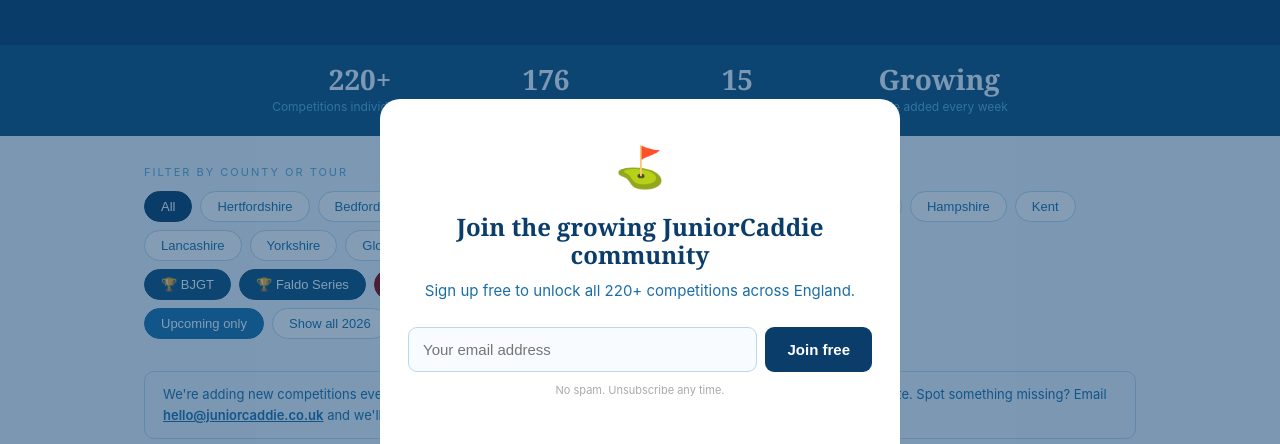
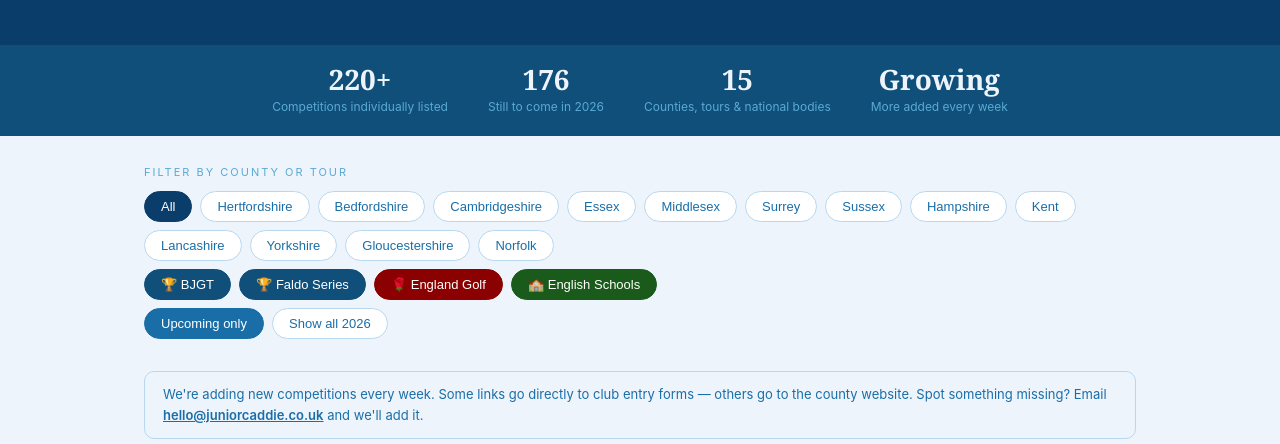
Before and after one commit to daniellovatt-gif/juniorcaddie, a plain HTML site: page competitions.html in a window 1280 px wide. Shown: the part 356-800 px from the top of the page. Drawn offline with Linux system fonts and the light colour scheme.

Commit message:
Add files via upload

```diff
--- a/competitions.html
+++ b/competitions.html
@@ -219,50 +219,6 @@
     .logo-e.light .logo-e-caddie { color: #1A6EA8; }
 
     /* ── EMAIL GATE ── */
-    .gate-overlay {
-      position: fixed; inset: 0;
-      background: rgba(11,61,107,0.5);
-      z-index: 500; display: none;
-      align-items: flex-end; justify-content: center;
-    }
-    .gate-overlay.visible { display: flex; }
-    .gate-panel {
-      background: white; border-radius: 20px 20px 0 0;
-      width: min(520px, 100vw); padding: 36px 28px 44px;
-      animation: gateUp 0.35s cubic-bezier(0.34,1.2,0.64,1);
-      position: relative;
-    }
-    @keyframes gateUp { from { transform: translateY(100%); } to { transform: translateY(0); } }
-    .gate-icon { font-size: 40px; margin-bottom: 14px; display: block; text-align: center; }
-    .gate-title {
-      font-family: var(--serif); font-size: 24px; font-weight: 700;
-      color: var(--navy); margin-bottom: 10px; line-height: 1.15;
-      text-align: center;
-    }
-    .gate-sub { font-size: 15px; color: var(--mid); line-height: 1.65; margin-bottom: 24px; text-align: center; }
-    .gate-sub strong { color: var(--navy); }
-    .gate-form { display: flex; gap: 8px; margin-bottom: 10px; }
-    .gate-input {
-      flex: 1; padding: 13px 14px; border: 1.5px solid var(--pale);
-      border-radius: 9px; font-size: 15px; color: var(--navy);
-      background: #F8FBFF;
-    }
-    .gate-input:focus { outline: none; border-color: var(--mid); }
-    .gate-btn {
-      background: var(--navy); color: white; border: none;
-      padding: 13px 22px; border-radius: 9px;
-      font-size: 15px; font-weight: 700; cursor: pointer;
-      white-space: nowrap; transition: background 0.15s;
-    }
-    .gate-btn:hover { background: var(--mid); }
-    .gate-reassurance { font-size: 11px; color: #AAA; text-align: center; }
-
-    /* Locked cards blur effect */
-    .comp-card.locked {
-      pointer-events: none;
-      user-select: none;
-    }
-
     /* Welcome banner */
     .welcome-banner {
       display: none;
@@ -2837,132 +2793,47 @@
   }
 
   init();
-  // Apply gate after init renders cards
-  setTimeout(() => {
-    if (typeof applyGate === 'function') applyGate();
-  }, 500);
 </script>
 
-<!-- ── EMAIL GATE ── -->
-<div class="gate-overlay" id="gate-overlay">
-  <div class="gate-panel">
-    <span class="gate-icon">⛳</span>
-    <div class="gate-title">Join the growing JuniorCaddie community</div>
-    <div class="gate-sub">Sign up free to unlock all 220+ competitions across England.</div>
-    <div class="gate-form">
-      <input class="gate-input" id="gate-email" type="email" placeholder="Your email address" autocomplete="email"/>
-      <button class="gate-btn" onclick="submitGate()">Join free</button>
-    </div>
-    <div class="gate-reassurance">No spam. Unsubscribe any time.</div>
+<!-- Soft community signup -->
+<div style="background:var(--navy); padding:36px 24px; text-align:center;">
+  <div style="max-width:480px; margin:0 auto;" id="soft-signup">
+    <div style="font-family:Georgia,serif; font-size:20px; font-weight:700; color:white; margin-bottom:6px;">Join the JuniorCaddie community</div>
+    <div style="font-size:14px; color:#7BBDE0; margin-bottom:18px; line-height:1.6;">New competitions added every week. We'll let you know when new ones are added near you.</div>
+    <div style="display:flex; gap:8px; max-width:400px; margin:0 auto 8px; flex-wrap:wrap;">
+      <input id="soft-email" type="email" placeholder="Your email address" autocomplete="email"
+        style="flex:1; min-width:180px; padding:11px 14px; border:1.5px solid rgba(255,255,255,0.2); border-radius:8px; font-size:14px; background:rgba(255,255,255,0.1); color:white; outline:none;"
+        onkeydown="if(event.key==='Enter') softSignup()"/>
+      <button onclick="softSignup()"
+        style="background:white; color:#0B3D6B; border:none; padding:11px 20px; border-radius:8px; font-size:14px; font-weight:700; cursor:pointer; white-space:nowrap;">
+        Join free
+      </button>
+    </div>
+    <div style="font-size:11px; color:rgba(255,255,255,0.35);">No spam. Unsubscribe any time.</div>
   </div>
 </div>
 
 <script>
-  // ── HARD GATE — 6 free competitions then locked ──
-  const GATE_KEY = 'jc_community_member';
-  const FREE_COUNT = 10;
-
-  function isMember() {
-    return localStorage.getItem(GATE_KEY) === '1';
-  }
-
-  function applyGate() {
-    if (isMember()) {
-      unlockAll();
-      return;
-    }
-    // Lock cards beyond the 6th
-    const cards = document.querySelectorAll('.comp-card:not(.past)');
-    let visibleCount = 0;
-    cards.forEach(card => {
-      const section = card.closest('.county-section');
-      if (section && section.style.display === 'none') return;
-      visibleCount++;
-      if (visibleCount > FREE_COUNT) {
-        card.classList.add('locked');
-      }
-    });
-
-    // Fire gate when the 6th card scrolls into view
-    const sixthCard = document.querySelectorAll('.comp-card:not(.past)')[FREE_COUNT - 1];
-    if (!sixthCard) return;
-
-    const observer = new IntersectionObserver((entries) => {
-      entries.forEach(entry => {
-        if (entry.isIntersecting && !isMember()) {
-          setTimeout(() => {
-            document.getElementById('gate-overlay').classList.add('visible');
-          }, 400);
-          observer.disconnect();
-        }
-      });
-    }, { threshold: 0.5 });
-
-    observer.observe(sixthCard);
-  }
-
-  function unlockAll() {
-    document.querySelectorAll('.comp-card.locked').forEach(c => c.classList.remove('locked'));
-    document.getElementById('gate-overlay').classList.remove('visible');
-  }
-
-  async function submitGate() {
-    const emailEl = document.getElementById('gate-email');
+  async function softSignup() {
+    const emailEl = document.getElementById('soft-email');
     const email = emailEl.value.trim();
-    if (!email || !email.includes('@')) {
-      emailEl.style.borderColor = '#E05A5A';
-      emailEl.focus();
-      return;
-    }
-    const btn = document.querySelector('.gate-btn');
+    if (!email || !email.includes('@')) { emailEl.style.borderColor='#E05A5A'; emailEl.focus(); return; }
+    const btn = emailEl.nextElementSibling;
     btn.disabled = true; btn.textContent = 'Joining...';
-
     try {
-      const res = await fetch('https://formspree.io/f/xbdewqvn', {
+      await fetch('https://formspree.io/f/xbdewqvn', {
         method: 'POST',
         headers: { 'Content-Type': 'application/json', 'Accept': 'application/json' },
-        body: JSON.stringify({
-          email,
-          source: 'competition-finder-gate',
-          _subject: 'New JuniorCaddie community signup'
-        })
+        body: JSON.stringify({ email, source: 'competitions-soft', _subject: 'New JuniorCaddie signup' })
       });
-      if (res.ok) {
-        localStorage.setItem(GATE_KEY, '1');
-        unlockAll();
-        // Show welcome banner
-        const banner = document.getElementById('welcome-banner');
-        banner.classList.add('visible');
-        banner.scrollIntoView({ behavior: 'smooth', block: 'start' });
-        setTimeout(() => banner.classList.remove('visible'), 8000);
-      } else throw new Error();
-    } catch(e) {
-      // Fallback — still unlock so user isn't stranded
-      localStorage.setItem(GATE_KEY, '1');
-      unlockAll();
-      const banner = document.getElementById('welcome-banner');
-      banner.classList.add('visible');
-      setTimeout(() => banner.classList.remove('visible'), 8000);
+    } finally {
+      localStorage.setItem('jc_community_member', '1');
+      document.getElementById('soft-signup').innerHTML = `
+        <div style="font-size:40px; margin-bottom:12px;">✅</div>
+        <div style="font-family:Georgia,serif; font-size:20px; font-weight:700; color:white; margin-bottom:6px;">You're in.</div>
+        <div style="font-size:14px; color:#7BBDE0;">We'll keep you posted on new competitions.</div>`;
     }
   }
-
-  // Re-apply gate whenever filters change
-  const _origApplyFilters = typeof applyFilters === 'function' ? applyFilters : null;
-
-  // Hook into init — run gate after page loads
-  window.addEventListener('DOMContentLoaded', () => {
-    setTimeout(applyGate, 400);
-  });
-
-  // Block escape key — no dismissing without signing up
-  document.addEventListener('keydown', e => {
-    if (e.key === 'Escape') e.preventDefault();
-  });
-
-  // Block clicking the overlay to dismiss
-  document.getElementById('gate-overlay').addEventListener('click', function(e) {
-    e.stopPropagation();
-  });
 </script>
 
 </body>
```
